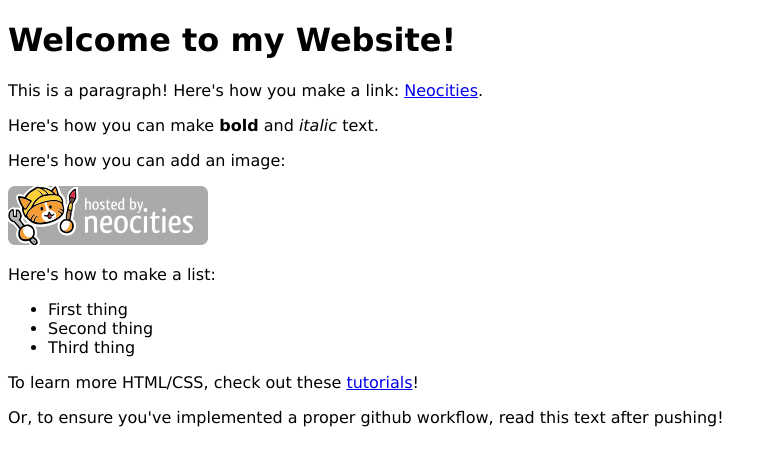
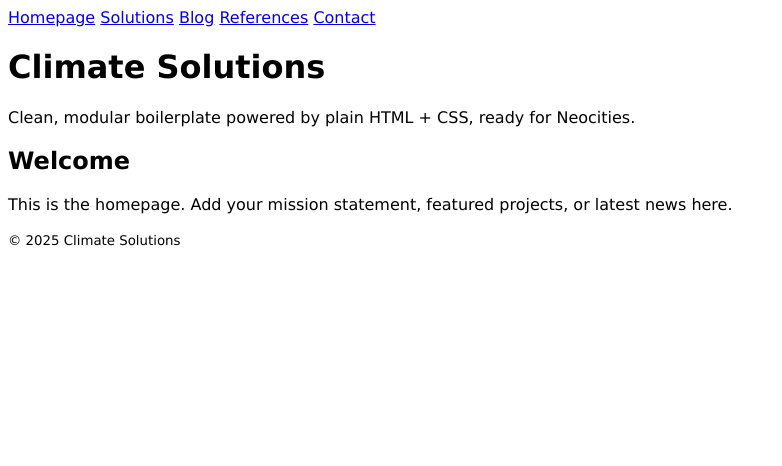
Before and after one commit to jonny11299/climatesolutions-neocities, a plain HTML site: page public/index.html in a window 1280 px wide. Shown: the whole page, without its empty margins (0-782 px from the left). Drawn offline with Linux system fonts and the light colour scheme.

Commit message:
First format launch

```diff
--- a/public/index.html
+++ b/public/index.html
@@ -1,33 +1,27 @@
 <!DOCTYPE html>
-<html>
-  <head>
-    <meta charset="UTF-8">
-    <meta name="viewport" content="width=device-width, initial-scale=1.0">
-    <title>The web site of climatesolutions</title>
-    <!-- The style.css file allows you to change the look of your web pages.
-         If you include the next line in all your web pages, they will all share the same look.
-         This makes it easier to make new pages for your site. -->
-    <link href="/style.css" rel="stylesheet" type="text/css" media="all">
-  </head>
-  <body>
-    <h1>Welcome to my Website!</h1>
+<html lang="en">
+<head>
+  <meta charset="UTF-8" />
+  <meta name="viewport" content="width=device-width, initial-scale=1.0"/>
+  <title>Climate Solutions — Home</title>
+  <link rel="stylesheet" href="styles.css"/>
+</head>
+<body data-page="home">
+  <div data-include="partials/nav.html"></div>
 
-    <p>This is a paragraph! Here's how you make a link: <a href="https://neocities.org">Neocities</a>.</p>
+  <header class="site-hero">
+    <h1>Climate Solutions</h1>
+    <p>Clean, modular boilerplate powered by plain HTML + CSS, ready for Neocities.</p>
+  </header>
 
-    <p>Here's how you can make <strong>bold</strong> and <em>italic</em> text.</p>
+  <main class="container">
+    <section class="section">
+      <h2>Welcome</h2>
+      <p>This is the homepage. Add your mission statement, featured projects, or latest news here.</p>
+    </section>
+  </main>
 
-    <p>Here's how you can add an image:</p>
-    <img src="/neocities.png" alt="Site hosted by Neocities">
-
-    <p>Here's how to make a list:</p>
-
-    <ul>
-      <li>First thing</li>
-      <li>Second thing</li>
-      <li>Third thing</li>
-    </ul>
-
-    <p>To learn more HTML/CSS, check out these <a href="https://neocities.org/tutorials">tutorials</a>!</p>
-    <p>Or, to ensure you've implemented a proper github workflow, read this text after pushing!</p>
-  </body>
+  <div data-include="partials/footer.html"></div>
+  <script src="js/include.js"></script>
+</body>
 </html>
--- /dev/null
+++ b/public/js/include.js
@@ -0,0 +1,45 @@
+// js/include.js
+(() => {
+  const injectPartials = async () => {
+    const targets = Array.from(document.querySelectorAll('[data-include]'));
+    if (!targets.length) return;
+
+    const get = async (url) => {
+      const r = await fetch(url, { credentials: 'same-origin' });
+      if (!r.ok) throw new Error(`${r.status} ${r.statusText}`);
+      return r.text();
+    };
+
+    // Replace placeholders with fetched HTML
+    for (const el of targets) {
+      const url = el.getAttribute('data-include');
+      try {
+        const html = await get(url);
+        el.outerHTML = html;
+      } catch (e) {
+        console.warn('Include failed:', url, e);
+      }
+    }
+
+    // Highlight active link
+    const page = document.body.dataset.page;
+    const map = {
+      home: 'index.html',
+      solutions: 'solutions.html',
+      blog: 'blog.html',
+      refs: 'references.html',
+      contact: 'contact.html'
+    };
+    const href = map[page];
+    if (href) {
+      const a = document.querySelector(`nav.site-nav a[href="${href}"]`);
+      if (a) a.classList.add('is-active');
+    }
+  };
+
+  if (document.readyState === 'loading') {
+    document.addEventListener('DOMContentLoaded', injectPartials);
+  } else {
+    injectPartials();
+  }
+})();
--- /dev/null
+++ b/public/partials/footer.html
@@ -0,0 +1,3 @@
+<footer>
+  <small>&copy; 2025 Climate Solutions</small>
+</footer>
--- /dev/null
+++ b/public/partials/nav.html
@@ -0,0 +1,9 @@
+<nav class="site-nav">
+  <div class="nav-inner">
+    <a href="index.html">Homepage</a>
+    <a href="solutions.html">Solutions</a>
+    <a href="blog.html">Blog</a>
+    <a href="references.html">References</a>
+    <a href="contact.html">Contact</a>
+  </div>
+</nav>
```
Also changed, not shown: public/blog.html (added, +27 -0 lines), public/contact.html (added, +28 -0 lines), public/references.html (added, +27 -0 lines), public/solutions.html (added, +27 -0 lines), public/styles.css (renamed from public/style.css), 7 other files.
